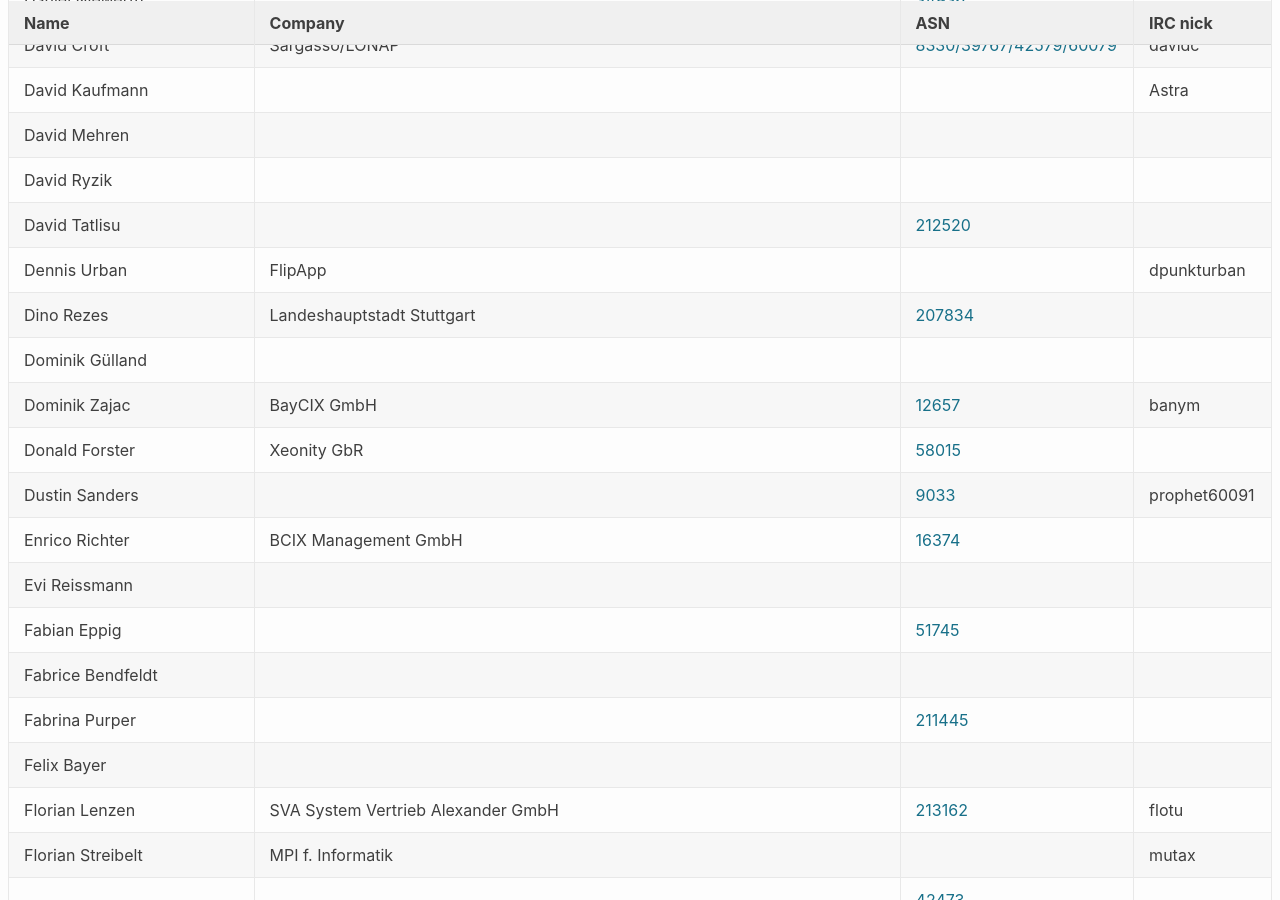
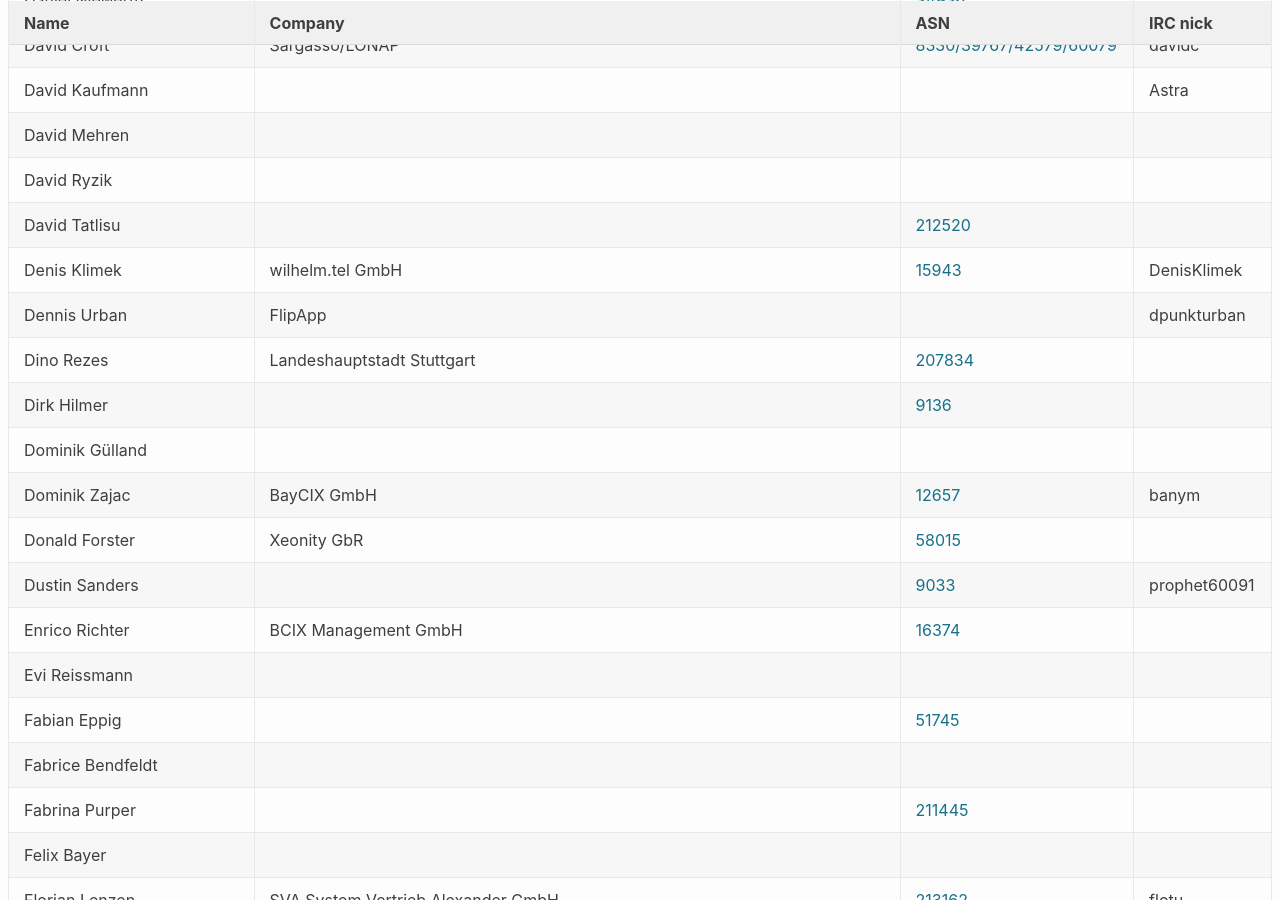
Before and after one commit to denog/pretix-attendeelist, a Jekyll site: the page built from denog13/index.markdown, in a window 1280 px wide and 900 px high, scrolled down 1696 px. Built offline with Jekyll 4.4.1, drawn with Linux system fonts in a browser that asks for light colours.

Commit message:
Latest data: Mon Oct  4 07:30:32 UTC 2021

```diff
--- a/_data/attendees_denog13.json
+++ b/_data/attendees_denog13.json
@@ -252,6 +252,12 @@
     "asn": "212520"
   },
   {
+    "name": "Denis Klimek",
+    "company": "wilhelm.tel GmbH",
+    "irc": "DenisKlimek",
+    "asn": "15943"
+  },
+  {
     "name": "Dennis Urban",
     "company": "FlipApp",
     "irc": "dpunkturban",
@@ -262,6 +268,12 @@
     "company": "Landeshauptstadt Stuttgart",
     "irc": null,
     "asn": "AS207834"
+  },
+  {
+    "name": "Dirk Hilmer",
+    "company": null,
+    "irc": null,
+    "asn": "9136"
   },
   {
     "name": "Dominik Gülland",
```
